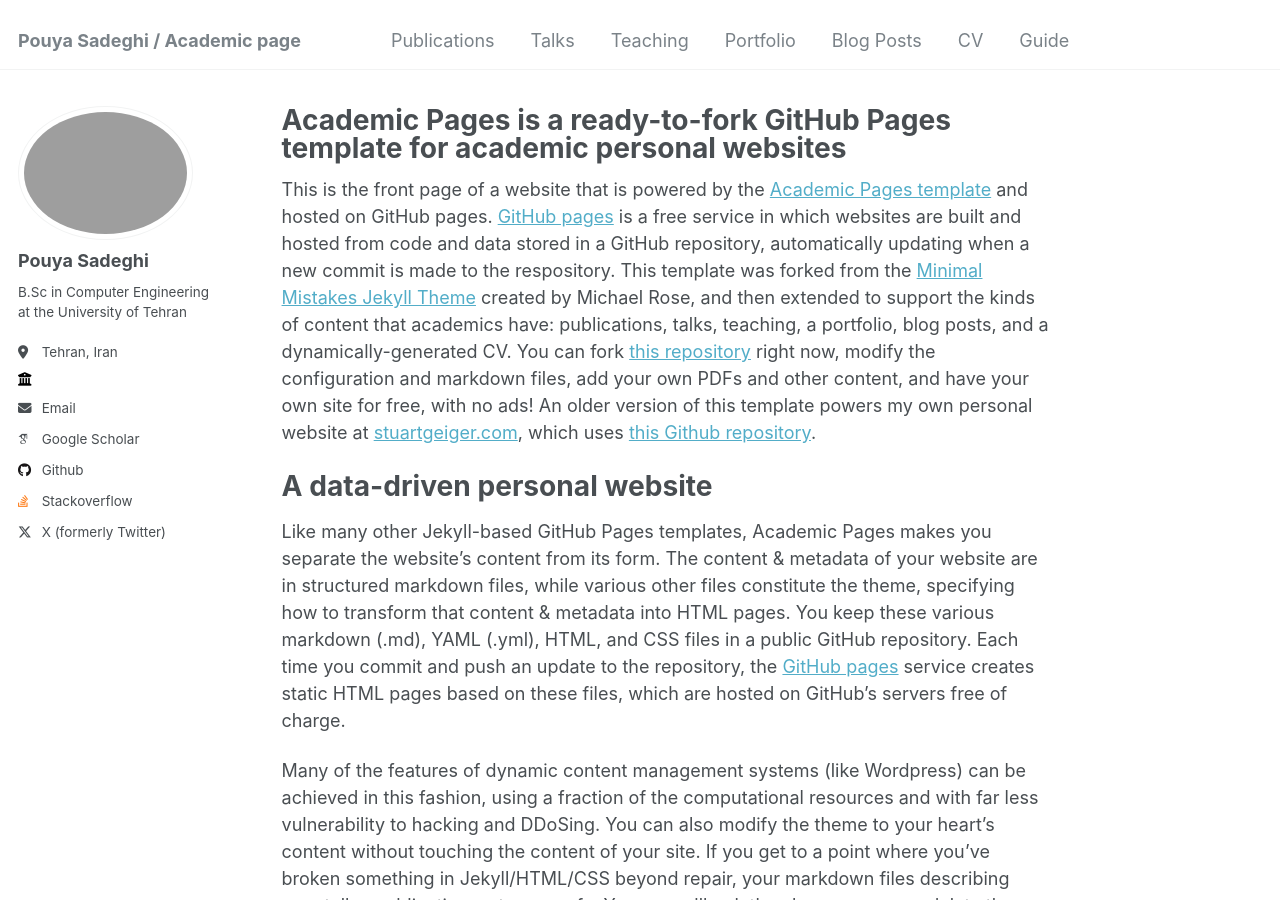
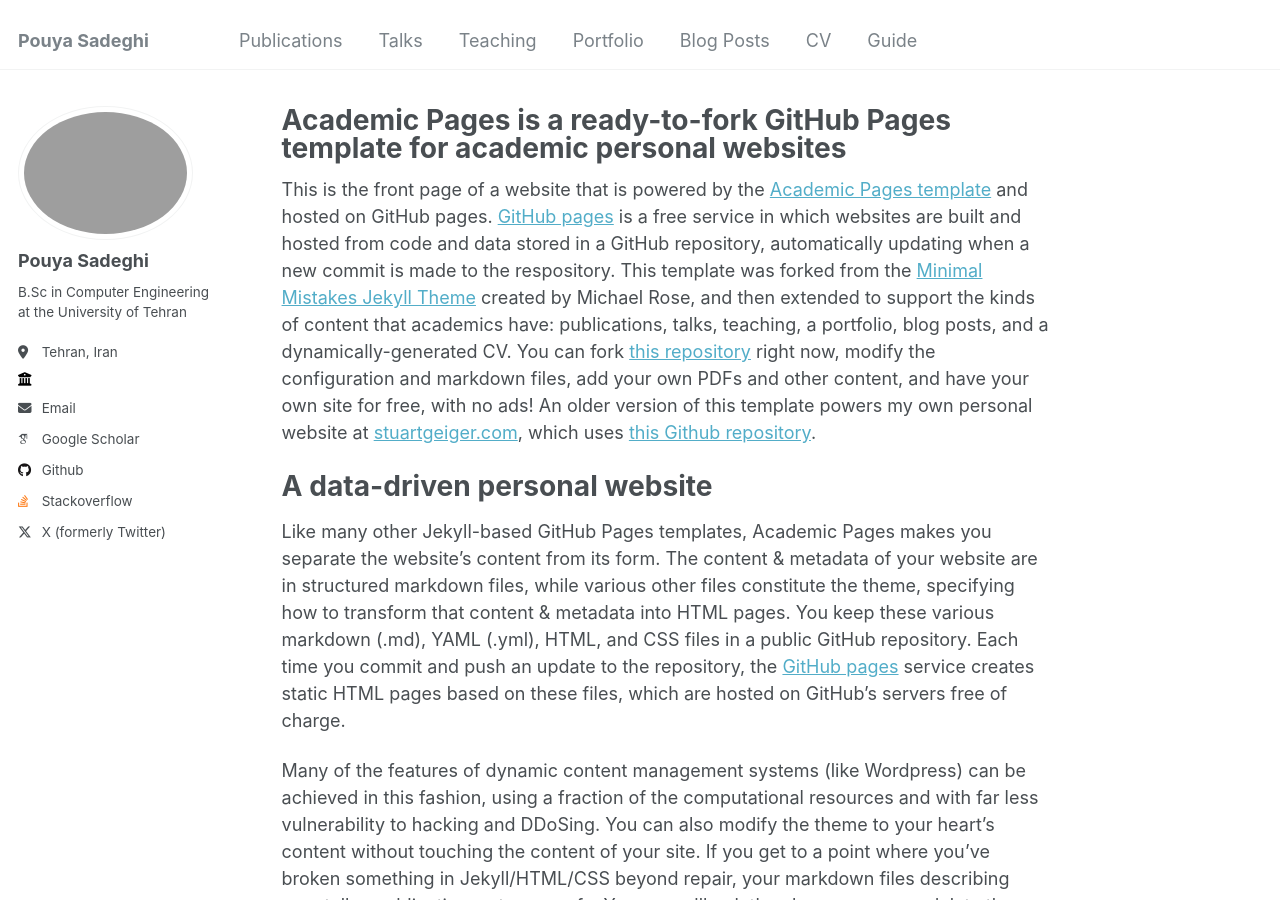
Before and after one commit to Ipouyall/Ipouyall.github.io, a Jekyll site: the page built from _pages/about.md, in a window 1280 px wide and 900 px high. Built offline with Jekyll 4.4.1, drawn with Linux system fonts in a browser that asks for light colours; some web fonts are replaced; part of the change alters nothing that is shown.

Commit message:
update Config

```diff
--- a/_config.yml
+++ b/_config.yml
@@ -8,7 +8,7 @@
 
 # Basic Site Settings
 locale                   : "en-US"
-title                    : "Pouya Sadeghi / Academic page"
+title                    : "Pouya Sadeghi" # "Pouya Sadeghi / Academic page"
 title_separator          : "-"
 name                     : &name "Pouya Sadeghi"
 description              : &description "B.Sc in Computer Engineering @ University of Tehran"
```
